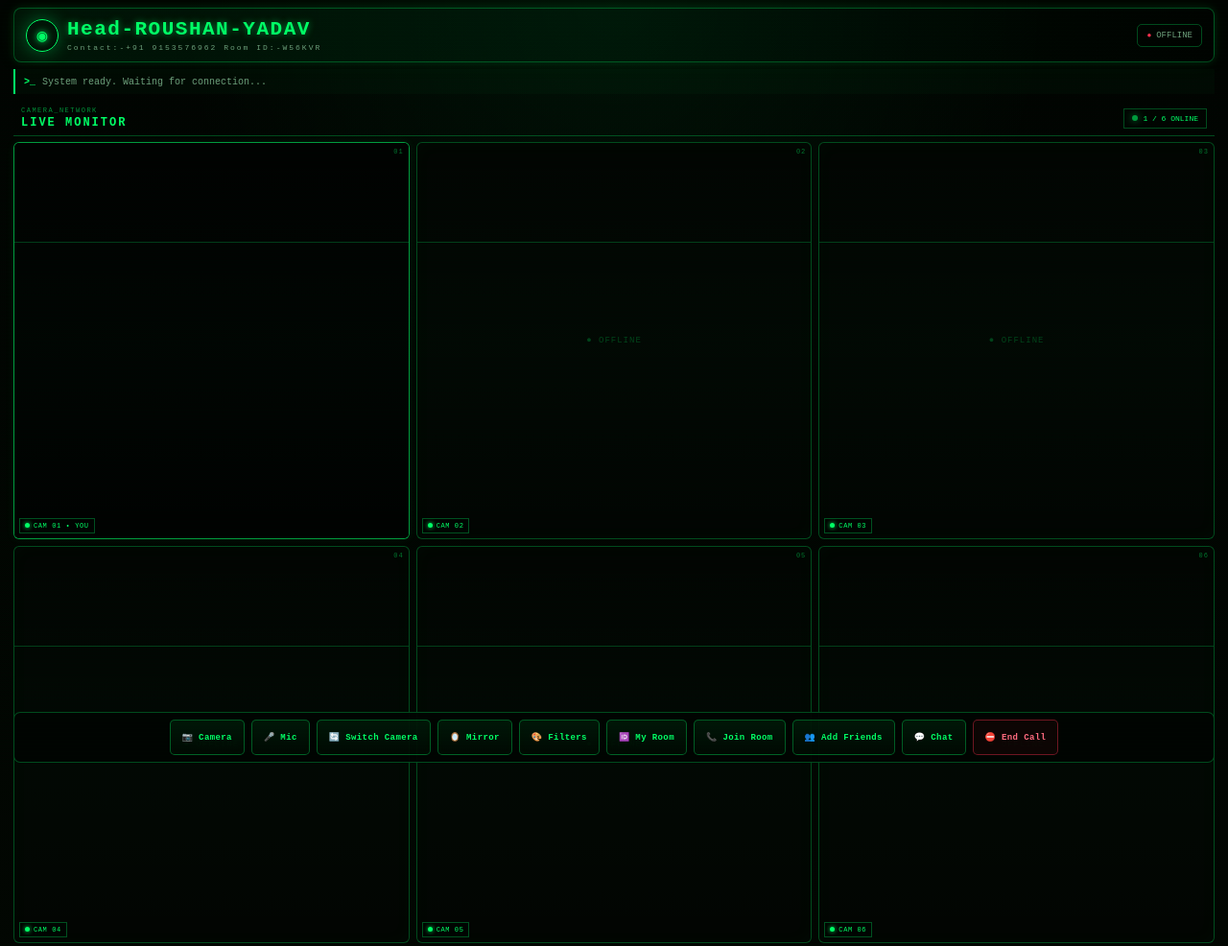
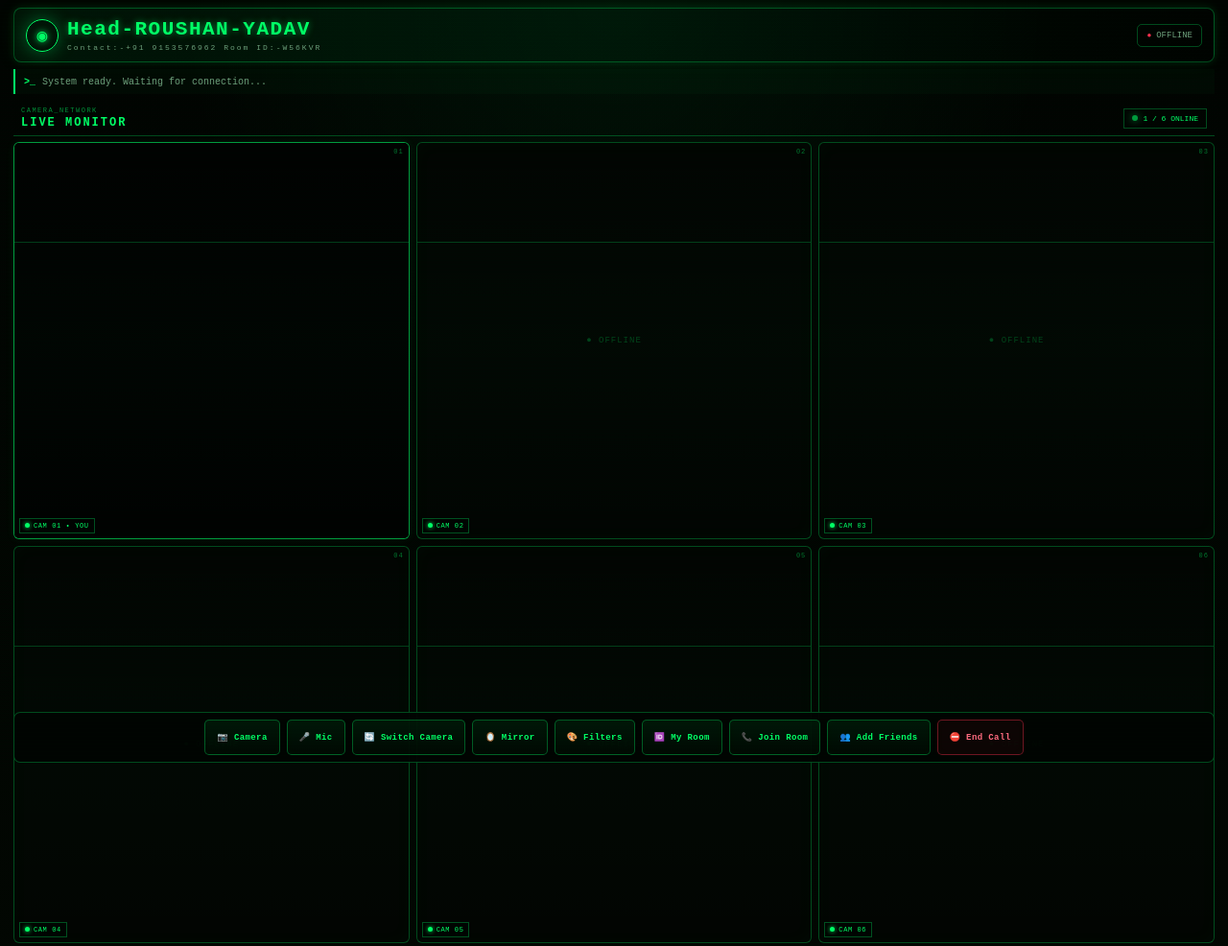
Before and after one commit to yadavroushan8269/Cyber-Cam-Lab, a website: page index.html in a window 1280 px wide. Shown: the whole page at 96% size. Drawn offline with nearby package versions, Linux system fonts and the light colour scheme; no server answers.

Commit message:
Remove chat button from index.html
Removed the chat button from the HTML.

```diff
--- a/index.html
+++ b/index.html
@@ -334,17 +334,6 @@
       type="button"
     >
       👥 Add Friends
-    </button>
-
-
-    <!-- CHAT -->
-
-    <button
-      id="chatBtn"
-      class="control-btn"
-      type="button"
-    >
-      💬 Chat
     </button>
 
 
```
